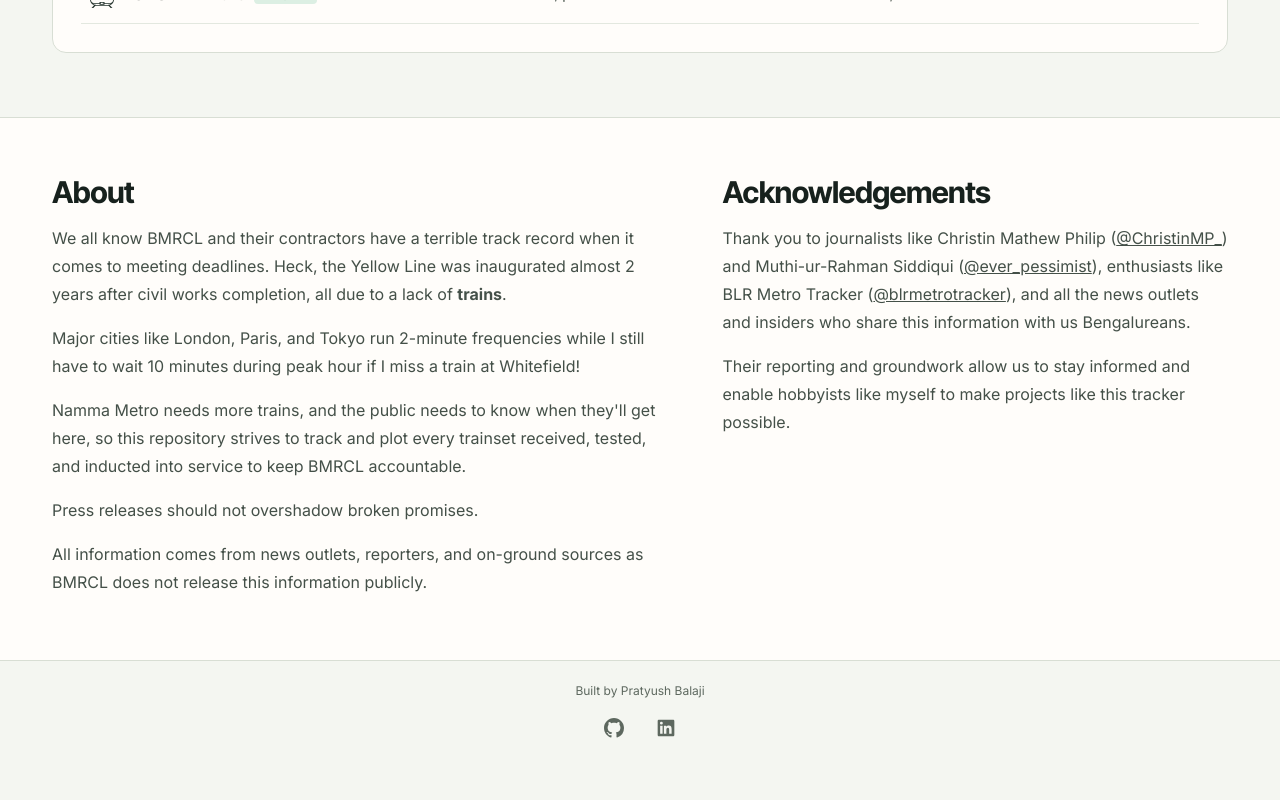
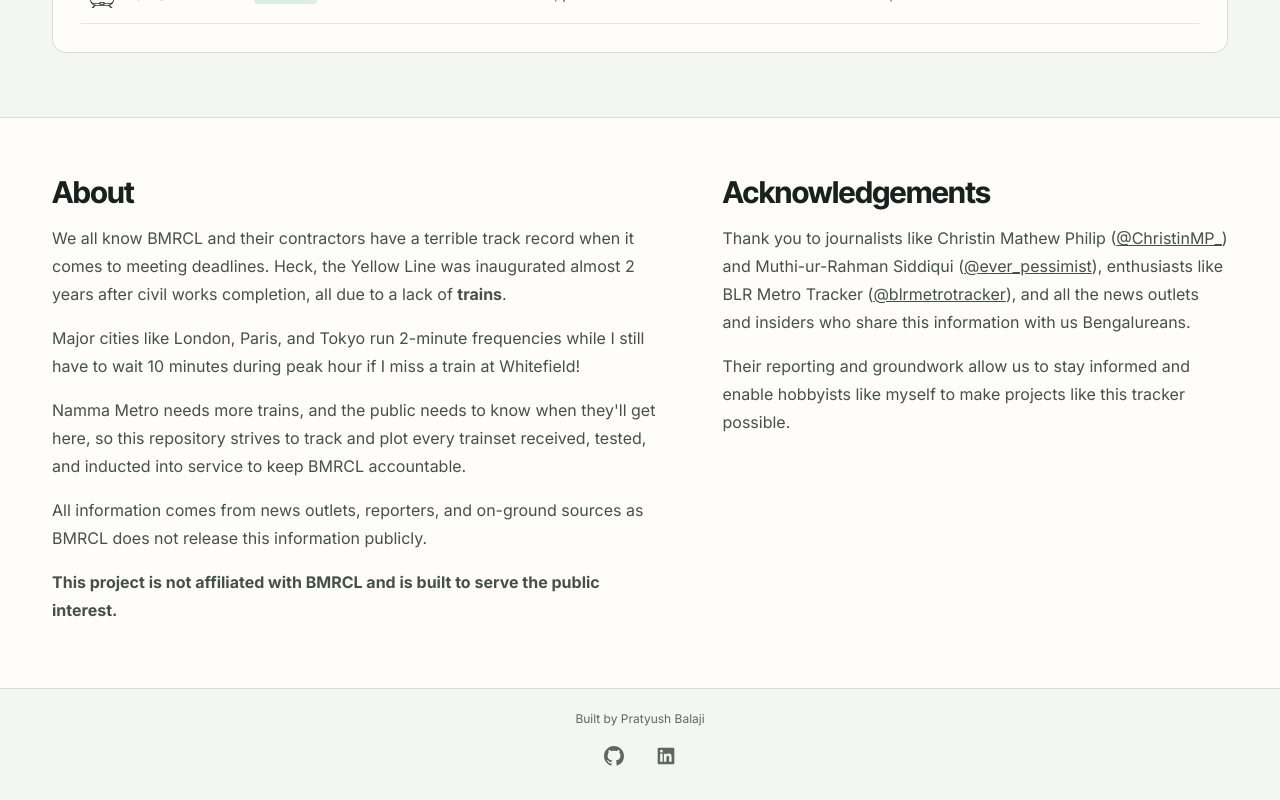
Before and after one commit to PratyushBalaji/trainset-tracker, a SvelteKit app: page / in a window 1280 px wide. Shown: the part 1725-2525 px from the top of the page. Before the commit the page ends 2497 px from the top, so only its background shows below. Built offline with nearby package versions, Linux system fonts and the light colour scheme.

Commit message:
docs: add a not-affiliated note to the about section

```diff
--- a/src/routes/+page.svelte
+++ b/src/routes/+page.svelte
@@ -108,8 +108,8 @@
       <p>We all know BMRCL and their contractors have a terrible track record when it comes to meeting deadlines. Heck, the Yellow Line was inaugurated almost 2 years after civil works completion, all due to a lack of <strong>trains</strong>.</p>
       <p>Major cities like London, Paris, and Tokyo run 2-minute frequencies while I still have to wait 10 minutes during peak hour if I miss a train at Whitefield!</p>
       <p>Namma Metro needs more trains, and the public needs to know when they'll get here, so this repository strives to track and plot every trainset received, tested, and inducted into service to keep BMRCL accountable.</p>
-      <p>Press releases should not overshadow broken promises.</p>
       <p>All information comes from news outlets, reporters, and on-ground sources as BMRCL does not release this information publicly.</p>
+      <p><strong>This project is not affiliated with BMRCL and is built to serve the public interest.</strong></p>
     </div>
     <div>
       <h2>Acknowledgements</h2>
```
